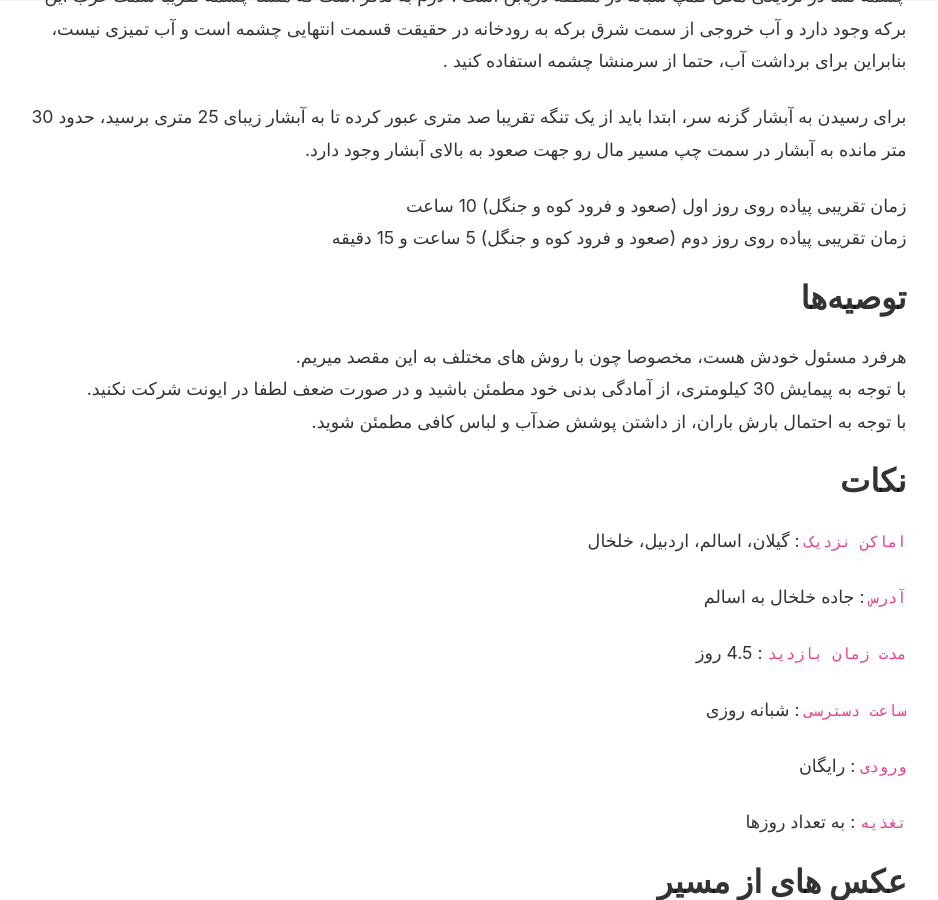
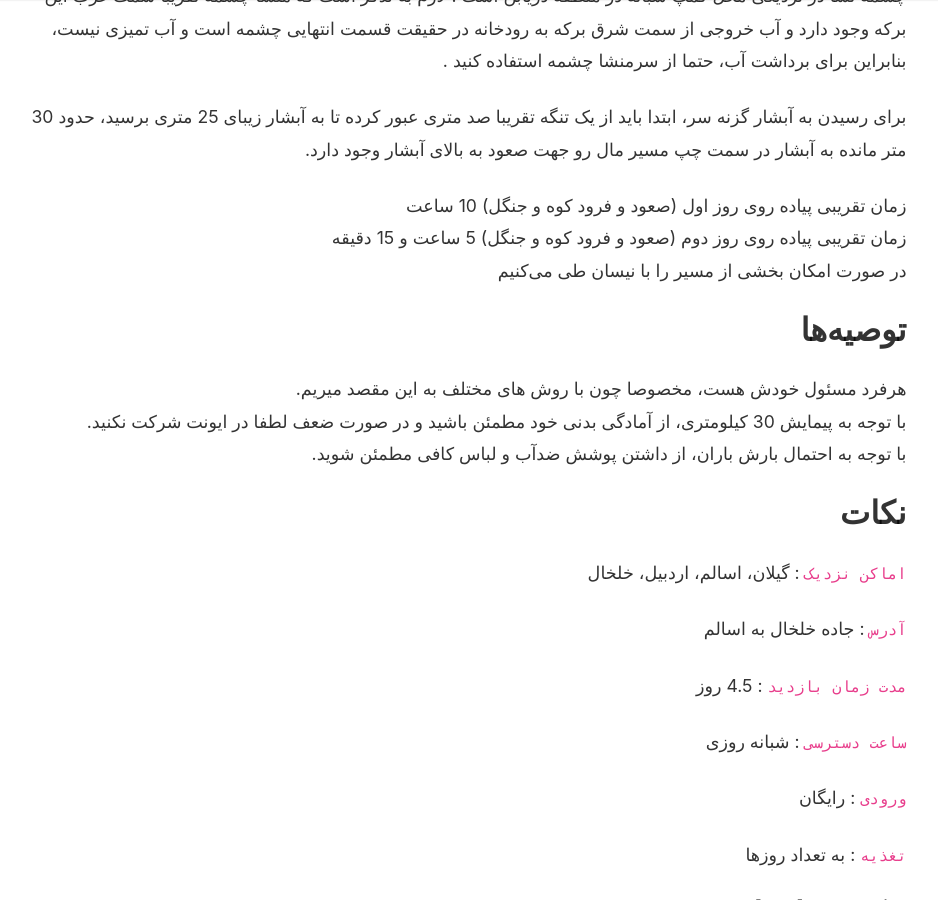
Before and after one commit to MHKarami97/active, a Jekyll site: the page built from _posts/2021-10-01-asalem_khalkhal.md, in a window 1280 px wide and 900 px high, scrolled down 2851 px. Shown: the whole window, without its empty margins (181-1119 px from the left). Built offline with Jekyll 4.4.1, drawn with Linux system fonts in a browser that asks for light colours; nearby versions of some CDN libraries; comment, search, counter and statistics services are not loaded.

Commit message:
update post

```diff
--- a/_posts/2021-10-01-asalem_khalkhal.md
+++ b/_posts/2021-10-01-asalem_khalkhal.md
@@ -52,6 +52,7 @@
 
 زمان تقریبی پیاده روی روز اول (صعود و فرود کوه و جنگل) 10 ساعت
 زمان تقریبی پیاده روی روز دوم (صعود و فرود کوه و جنگل) 5 ساعت و 15 دقیقه
+در صورت امکان بخشی از مسیر را با نیسان طی می‌کنیم
 
 ## توصیه‌ها
 هرفرد مسئول خودش هست، مخصوصا چون با روش های مختلف به این مقصد میریم.
@@ -91,6 +92,10 @@
 [دانلود فایل مسیر](/assets/data/asalem.gpx)
 [مشاهده آنلاین فایل بالا](https://gpx.studio/)
 
+<p align="center">
+  <img src="/assets/img/posts/138/04.png" alt="mhkarami97" width="600" />
+</p>
+
 ---
 
 ## برای شرکت در ایونت، داشتن بیمه ورزشی و امضا فرم که در لینک قوانین آورده شده است، الزامی است
```
Also changed, not shown: assets/img/posts/138/04.png (added).
